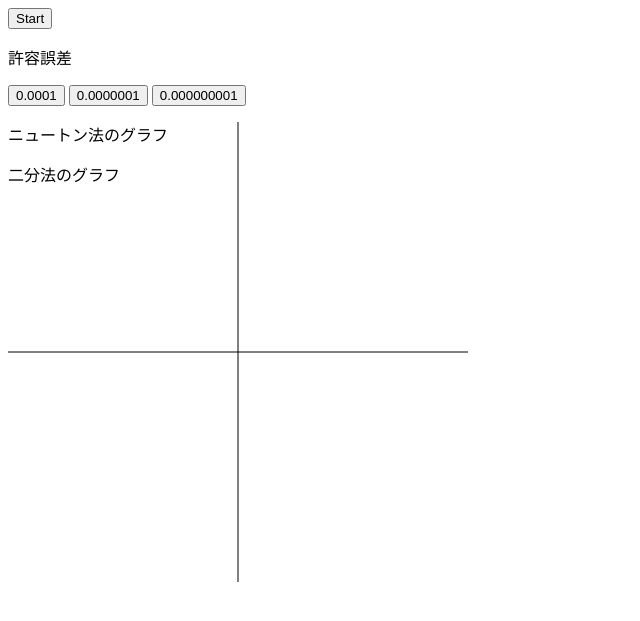
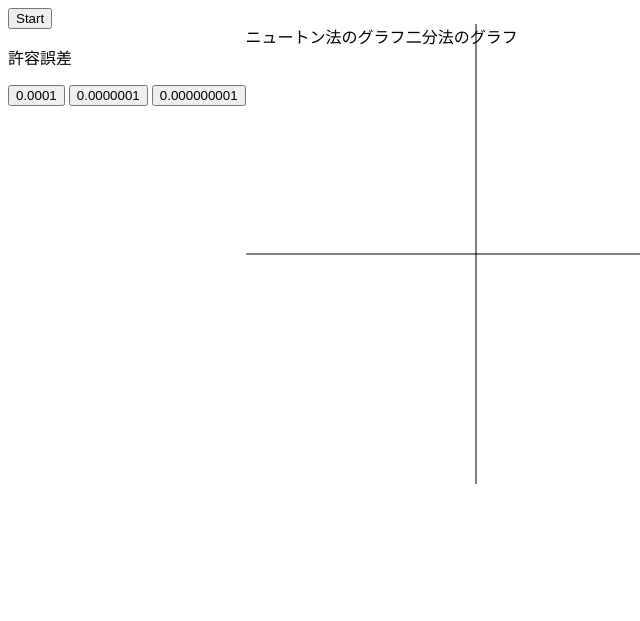
Before and after one commit to twiaight/twiaight.github.io, a PHP site: page / in a window 1280 px wide. Shown: the top 621 px of the page, without its empty margins (0-640 px from the left). Run offline with PHP 8.4, Linux system fonts and the light colour scheme.

Commit message:
Update style.css

```diff
--- a/sim/style.css
+++ b/sim/style.css
@@ -1,3 +1,7 @@
+body {
+    display: flex;
+}
+
 .area {
     position: relative;
 }
@@ -9,5 +13,5 @@
 }
 
 #graph1b {
-  color:gray;
+  color: gray;
 }
```
